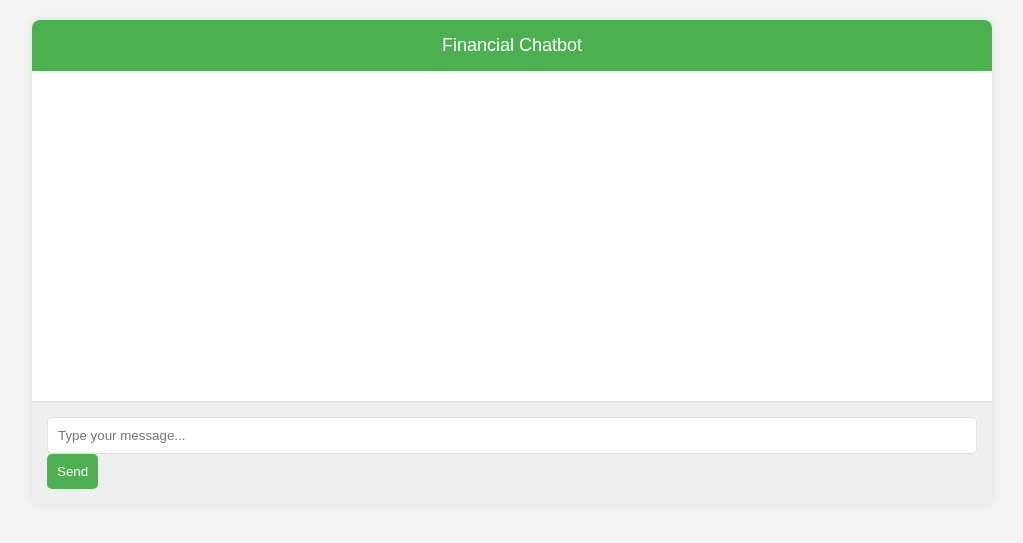
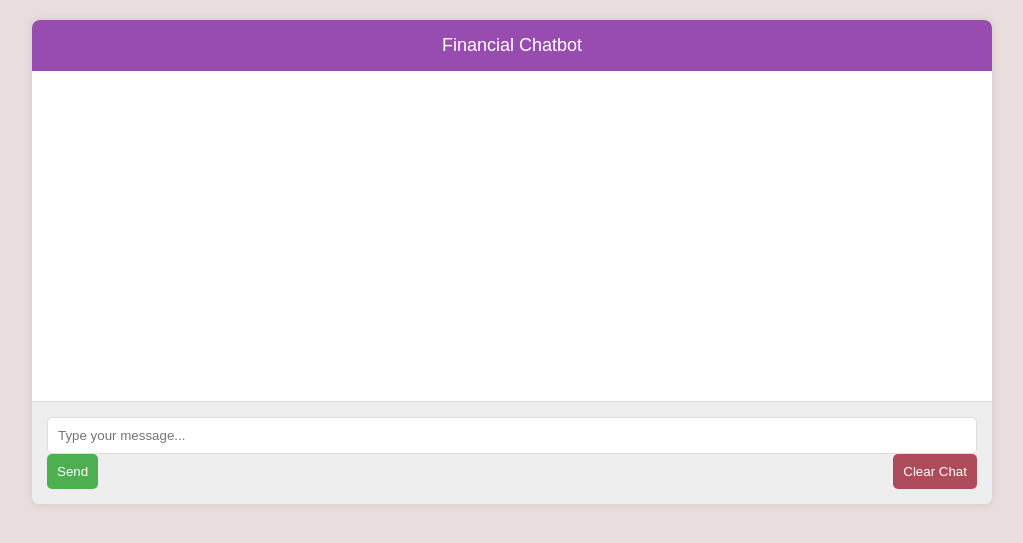
Before and after one commit to Emmantheo/LLM-Chatbot, a Flask app: page / in a window 1280 px wide. Shown: the top 543 px of the page, without its empty margins (128-1151 px from the left). Run offline with Flask 3, Linux system fonts and the light colour scheme.

Commit message:
addition of clear chat button

```diff
--- a/templates/index.html
+++ b/templates/index.html
@@ -10,7 +10,7 @@
             font-family: Arial, sans-serif;
             margin: 0;
             padding: 0;
-            background-color: #f4f4f4;
+            background-color: #eadddd;
         }
 
         .chat-container {
@@ -28,7 +28,7 @@
         }
 
         .chat-header {
-            background-color: #4CAF50;
+            background-color: #984caf;
             color: #fff;
             padding: 15px;
             text-align: center;
@@ -87,6 +87,16 @@
             border-radius: 5px;
             cursor: pointer;
         }
+
+        .clear-button {
+            background-color: #af4c5c;
+            color: #fff;
+            padding: 10px;
+            border: none;
+            border-radius: 5px;
+            cursor: pointer;
+            float: right;
+        }
     </style>
 </head>
 
@@ -101,6 +111,7 @@
             <div class="input-container">
                 <input type="text" id="userInput" class="input-box" placeholder="Type your message...">
                 <button onclick="sendMessage()" class="send-button">Send</button>
+                <button onclick="clearChat()" class="clear-button">Clear Chat</button>
             </div>
         </div>
     </div>
@@ -143,7 +154,24 @@
             aiMessageDiv.className = "message";
             aiMessageDiv.innerHTML = '<div class="ai-message">' + message + '</div>';
             chatMessages.appendChild(aiMessageDiv);
+
         }
+
+        function clearChat() {
+        var chatMessages = document.getElementById("chatMessages");
+        chatMessages.innerHTML = "";
+        }
+
+        function clearChat() {
+            var confirmation = confirm("Are you sure you want to clear the chat?");
+            if (confirmation) {
+                var chatMessages = document.getElementById("chatMessages");
+                chatMessages.innerHTML = "";
+            }
+        }
+
+
+
     </script>
 
 
```
